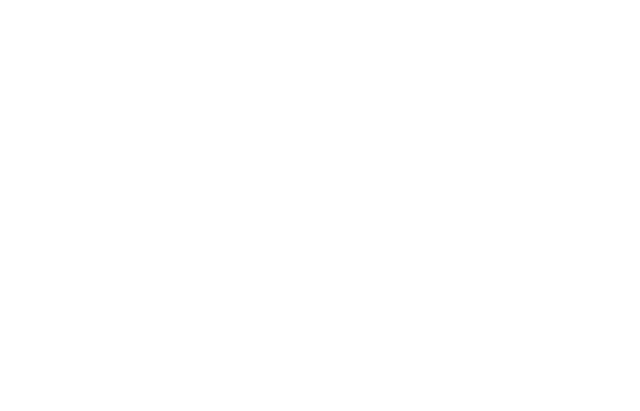
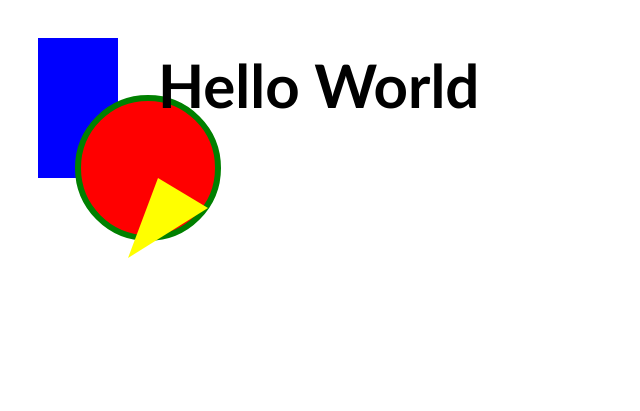
Before and after one commit to fharper/WebPHPmagazine-HTML5_Now_series-The_Canvas, a plain HTML site: page index.html in a window 1280 px wide. Shown: the whole page, without its empty margins (0-640 px from the left). Drawn offline with Linux system fonts and the light colour scheme.

Commit message:
Added basic drawing examples

```diff
--- a/css/styles.css
+++ /dev/null
@@ -1,4 +0,0 @@
-#myCanvas {
-	width: 600px;
-	height: 400px;
-}
--- a/index.html
+++ b/index.html
@@ -1,10 +1,10 @@
 <!DOCTYPE html>
 <html>
 	<head>
-		<link type="text/css" href="css/styles.css" rel="stylesheet" />
+		<meta charset="UTF-8">
 	</head>
 	<body>
-		<canvas id="myCanvas"></canvas>
+		<canvas id="myCanvas" width="600px" height="400px"></canvas>
 		<script type="text/javascript" src="js/scripts.js"></script>
 	</body>
 </html>
--- a/js/scripts.js
+++ b/js/scripts.js
@@ -0,0 +1,37 @@
+(function() {
+    "use strict";
+
+    //Draw right at the beginning
+    window.onload = function() {
+        //We need to get the context first
+        var ctx = document.querySelector("#myCanvas").getContext("2d");
+
+        //Let's draw a full blue rectangle
+        ctx.fillStyle = "#0000FF";
+        ctx.fillRect(30, 30, 80, 140);
+
+        //Now a red circle, with a green stroke
+        ctx.fillStyle = "#FF0000";
+        ctx.beginPath();
+        ctx.arc(140, 160, 70, 0, Math.PI * 2);
+        ctx.closePath();
+        ctx.fill();
+        ctx.strokeStyle = "green";
+        ctx.lineWidth = 6;
+        ctx.stroke();
+
+        //We can also make any other forms using lines, like a yellow triangle
+        ctx.fillStyle = "rgb(255, 255, 0)";
+        ctx.beginPath();
+        ctx.moveTo(150, 170);
+        ctx.lineTo(200,200);
+        ctx.lineTo(120,250);
+        ctx.closePath();
+        ctx.fill();
+
+        //Let's add some text
+        ctx.fillStyle = "black";
+        ctx.font = "bold 45pt Calibri";
+        ctx.fillText('Hello World', 150, 100);
+    }
+})();
```
